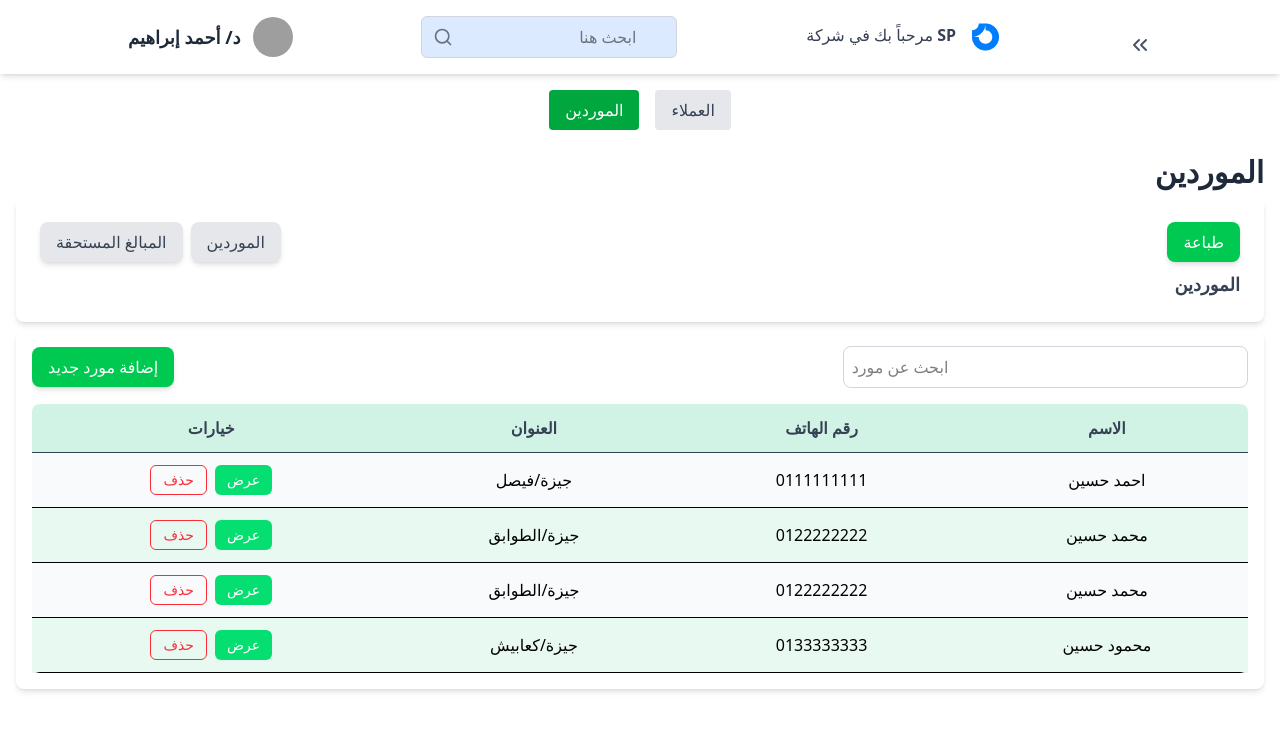
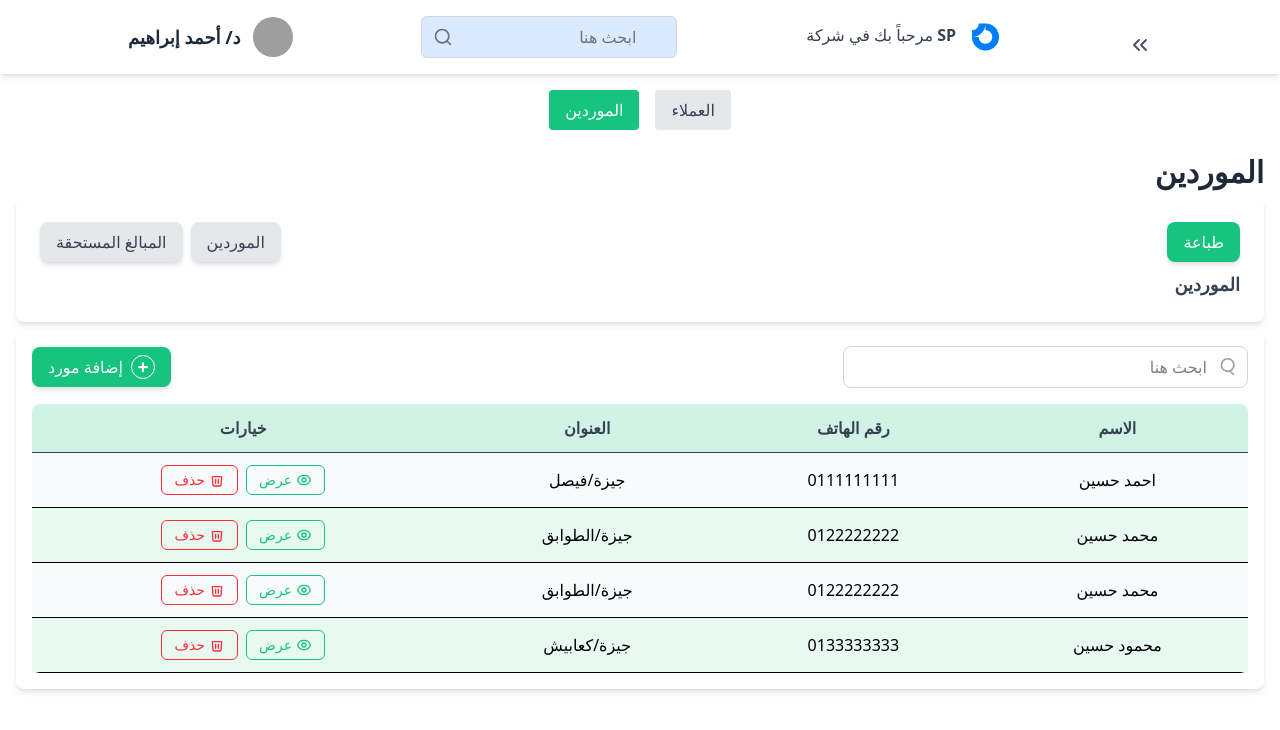
Before and after one commit to mhmd329/supplyers-and-customers, a Next.js app: page / in a window 1280 px wide. Shown: the top 730 px of the page. Built offline with nearby package versions, Linux system fonts and the light colour scheme; grey boxes are pictures that could not be loaded.

Commit message:
fix colors

```diff
--- a/src/app/components/customers/ordermanageCus.js
+++ b/src/app/components/customers/ordermanageCus.js
@@ -75,7 +75,7 @@ const OrderManagementCus = () => {
         <div className="flex flex-col items-end gap-2">
           <button
             onClick={() => window.print()}
-            className="bg-green-500 text-white px-4 py-2 rounded-lg shadow-md"
+            className="bg-[#16C47F] text-white px-4 py-2 rounded-lg shadow-md"
           >
             طباعة
           </button>
--- a/src/app/components/customers/tables/CustomerTable.js
+++ b/src/app/components/customers/tables/CustomerTable.js
@@ -98,7 +98,7 @@ const CustomerTable = ({ setActiveTab }) => {
               onClick={handleUpdateOrder}
               className={`w-full sm:w-24 h-12 rounded-md shadow transition flex items-center justify-center gap-2 ${(!selectedSupplier.name || !selectedSupplier.phone || !selectedSupplier.address)
                 ? 'bg-gray-400 cursor-not-allowed'
-                : 'bg-green-500 hover:bg-green-600 text-white'
+                : 'bg-[#16C47F] cursor-pointer text-white'
                 }`}
               disabled={!selectedSupplier.name || !selectedSupplier.phone || !selectedSupplier.address}
             >
@@ -148,18 +148,35 @@ const CustomerTable = ({ setActiveTab }) => {
       <div className="mb-4 flex flex-col sm:flex-row justify-between items-center">
         <button
           onClick={() => setIsModalOpen(true)}
-          className="bg-green-500 text-white px-4 py-2 rounded-lg shadow-md w-auto"
+          className="bg-[#16C47F] text-white px-4 py-2 rounded-lg shadow-md w-auto"
         >
-          إضافة عميل جديد
+          إضافة عميل
         </button>
 
+
+        <div className="relative mt-4 sm:mt-0 w-1/2 sm:w-1/3">
           <input
             type="text"
-          placeholder="ابحث عن عميل"
+            placeholder="ابحث هنا"
             value={searchQuery}
             onChange={(e) => setSearchQuery(e.target.value)}
-          className="mt-4 sm:mt-0 w-1/2 sm:w-1/3 p-2 border border-gray-300 rounded-lg"
+            className="w-full p-2 pr-10 border border-gray-300 rounded-lg text-right"
           />
+          <svg
+            xmlns="http://www.w3.org/2000/svg"
+            className="absolute right-3 top-1/2 transform -translate-y-1/2 w-5 h-5 text-gray-400"
+            fill="none"
+            viewBox="0 0 24 24"
+            stroke="currentColor"
+          >
+            <path
+              strokeLinecap="round"
+              strokeLinejoin="round"
+              strokeWidth={2}
+              d="M21 21l-4.35-4.35M16.65 16.65A7.5 7.5 0 1010.5 3a7.5 7.5 0 006.15 13.65z"
+            />
+          </svg>
+        </div>
       </div>
 
 
@@ -225,10 +242,10 @@ const CustomerTable = ({ setActiveTab }) => {
             <div className="mt-4 flex justify-between gap-2">
               <button
                 onClick={handleAddSupplier}
-                className="bg-green-600 text-white px-4 py-2 rounded-lg shadow-md"
+                className="bg-[#16C47F] text-white px-4 py-2 rounded-lg shadow-md"
                 disabled={!newSupplier.name || !newSupplier.phone || !newSupplier.address}
               >
-                حفظ العميل
+                حفظ
               </button>
 
             </div>
@@ -265,12 +282,47 @@ const CustomerTable = ({ setActiveTab }) => {
                       onClick={() => handleDeleteSupplier(supplier.id)}
                     >
                       حذف
+                      <svg
+                        xmlns="http://www.w3.org/2000/svg"
+                        className="w-4 h-4"
+                        fill="none"
+                        viewBox="0 0 24 24"
+                        stroke="currentColor"
+                      >
+                        <path
+                          strokeLinecap="round"
+                          strokeLinejoin="round"
+                          strokeWidth={2}
+                          d="M19 7l-.867 12.142A2 2 0 0116.138 21H7.862a2 2 0 01-1.995-1.858L5 7m5 4v6m4-6v6M9 7h6m2 0H7"
+                        />
+                      </svg>
                     </button>
+
                     <button
-                      className="bg-green-400 text-white px-2 sm:px-3 py-1 rounded-md hover:bg-green-600 transition flex items-center justify-center gap-1 text-xs sm:text-sm"
+                      className="text-[#16C47F] border border-[#16C47F] px-2 sm:px-3 py-1 rounded-md transition flex items-center justify-center gap-1 text-xs sm:text-sm"
                       onClick={() => handleEditOrder(supplier)}
                     >
                       عرض
+                      <svg
+                        xmlns="http://www.w3.org/2000/svg"
+                        className="w-4 h-4"
+                        fill="none"
+                        viewBox="0 0 24 24"
+                        stroke="#16C47F"
+                      >
+                        <path
+                          strokeLinecap="round"
+                          strokeLinejoin="round"
+                          strokeWidth={2}
+                          d="M15 12a3 3 0 11-6 0 3 3 0 016 0z"
+                        />
+                        <path
+                          strokeLinecap="round"
+                          strokeLinejoin="round"
+                          strokeWidth={2}
+                          d="M2.458 12C3.732 7.943 7.523 5 12 5c4.477 0 8.268 2.943 9.542 7-1.274 4.057-5.065 7-9.542 7-4.477 0-8.268-2.943-9.542-7z"
+                        />
+                      </svg>
                     </button>
                   </td>
                   <td className="py-3 px-4 text-sm sm:text-base">{supplier.address}</td>
--- a/src/app/components/supplyers/ordermanage.js
+++ b/src/app/components/supplyers/ordermanage.js
@@ -76,7 +76,7 @@ const OrderManagement = () => {
         <div className="flex flex-col items-end gap-2">
           <button
             onClick={() => window.print()}
-            className="bg-green-500 text-white px-4 py-2 rounded-lg shadow-md"
+            className="bg-[#16C47F] text-white px-4 py-2 rounded-lg shadow-md"
           >
             طباعة
           </button>
--- a/src/app/components/supplyers/tables/SuppliersTable.js
+++ b/src/app/components/supplyers/tables/SuppliersTable.js
@@ -99,11 +99,11 @@ const SuppliersTable = ({ setActiveTab }) => {
               onClick={handleUpdateOrder}
               className={`w-full sm:w-24 h-12 rounded-md shadow transition flex items-center justify-center gap-2 ${(!selectedSupplier.name || !selectedSupplier.phone || !selectedSupplier.address)
                 ? 'bg-gray-400 cursor-not-allowed'
-                : 'bg-green-500 hover:bg-green-600 text-white'
+                : 'bg-[#16C47F] hover:bg-green-500 text-white'
                 }`}
               disabled={!selectedSupplier.name || !selectedSupplier.phone || !selectedSupplier.address}
             >
-              تحديث
+              حفظ
             </button>
 
             <div className="w-full sm:w-1/3">
@@ -149,18 +149,39 @@ const SuppliersTable = ({ setActiveTab }) => {
       <div className="mb-4 flex flex-col sm:flex-row justify-between items-center">
         <button
           onClick={() => setIsModalOpen(true)}
-          className="bg-green-500 text-white px-4 py-2 rounded-lg shadow-md w-auto"
+          className="bg-[#16C47F] text-white px-4 py-2 rounded-lg shadow-md w-auto flex items-center gap-2"
         >
-          إضافة مورد جديد
+          إضافة مورد
+          <span className="text-xl font-bold w-6 h-6 flex items-center justify-center border  rounded-full">
+            +
+          </span>
         </button>
 
-        <input
-          type="text"
-          placeholder="ابحث عن مورد"
-          value={searchQuery}
-          onChange={(e) => setSearchQuery(e.target.value)}
-          className="mt-4 sm:mt-0 w-1/2 sm:w-1/3 p-2 border border-gray-300 rounded-lg"
-        />
+
+        <div className="relative mt-4 sm:mt-0 w-1/2 sm:w-1/3">
+          <input
+            type="text"
+            placeholder="ابحث هنا"
+            value={searchQuery}
+            onChange={(e) => setSearchQuery(e.target.value)}
+            className="w-full p-2 pr-10 border border-gray-300 rounded-lg text-right"
+          />
+          <svg
+            xmlns="http://www.w3.org/2000/svg"
+            className="absolute right-3 top-1/2 transform -translate-y-1/2 w-5 h-5 text-gray-400"
+            fill="none"
+            viewBox="0 0 24 24"
+            stroke="currentColor"
+          >
+            <path
+              strokeLinecap="round"
+              strokeLinejoin="round"
+              strokeWidth={2}
+              d="M21 21l-4.35-4.35M16.65 16.65A7.5 7.5 0 1010.5 3a7.5 7.5 0 006.15 13.65z"
+            />
+          </svg>
+        </div>
+
       </div>
 
 
@@ -226,10 +247,10 @@ const SuppliersTable = ({ setActiveTab }) => {
             <div className="mt-4 flex justify-between gap-2">
               <button
                 onClick={handleAddSupplier}
-                className="bg-green-600 text-white px-4 py-2 rounded-lg shadow-md"
+                className="bg-[#16C47F] text-white px-4 py-2 rounded-lg shadow-md"
                 disabled={!newSupplier.name || !newSupplier.phone || !newSupplier.address}
               >
-                حفظ المورد
+                حفظ
               </button>
 
             </div>
@@ -266,13 +287,49 @@ const SuppliersTable = ({ setActiveTab }) => {
                       onClick={() => handleDeleteSupplier(supplier.id)}
                     >
                       حذف
+                      <svg
+                        xmlns="http://www.w3.org/2000/svg"
+                        className="w-4 h-4"
+                        fill="none"
+                        viewBox="0 0 24 24"
+                        stroke="currentColor"
+                      >
+                        <path
+                          strokeLinecap="round"
+                          strokeLinejoin="round"
+                          strokeWidth={2}
+                          d="M19 7l-.867 12.142A2 2 0 0116.138 21H7.862a2 2 0 01-1.995-1.858L5 7m5 4v6m4-6v6M9 7h6m2 0H7"
+                        />
+                      </svg>
                     </button>
+
                     <button
-                      className="bg-green-400 text-white px-2 sm:px-3 py-1 rounded-md hover:bg-green-600 transition flex items-center justify-center gap-1 text-xs sm:text-sm"
+                      className="text-[#16C47F] border border-[#16C47F] px-2 sm:px-3 py-1 rounded-md transition flex items-center justify-center gap-1 text-xs sm:text-sm"
                       onClick={() => handleEditOrder(supplier)}
                     >
                       عرض
+                      <svg
+                        xmlns="http://www.w3.org/2000/svg"
+                        className="w-4 h-4"
+                        fill="none"
+                        viewBox="0 0 24 24"
+                        stroke="#16C47F"
+                      >
+                        <path
+                          strokeLinecap="round"
+                          strokeLinejoin="round"
+                          strokeWidth={2}
+                          d="M15 12a3 3 0 11-6 0 3 3 0 016 0z"
+                        />
+                        <path
+                          strokeLinecap="round"
+                          strokeLinejoin="round"
+                          strokeWidth={2}
+                          d="M2.458 12C3.732 7.943 7.523 5 12 5c4.477 0 8.268 2.943 9.542 7-1.274 4.057-5.065 7-9.542 7-4.477 0-8.268-2.943-9.542-7z"
+                        />
+                      </svg>
                     </button>
+
                   </td>
                   <td className="py-3 px-4 text-sm sm:text-base">{supplier.address}</td>
                   <td className="py-3 px-4 text-sm sm:text-base">{supplier.phone}</td>
--- a/src/app/page.js
+++ b/src/app/page.js
@@ -15,7 +15,7 @@ export default function Home() {
           onClick={() => setActiveTab("suppliers")}
           className={`px-4 py-2 rounded ${
             activeTab === "suppliers"
-              ? "bg-green-600 text-white"
+              ? "bg-[#16C47F] text-white"
               : "bg-gray-200 text-gray-700"
           }`}
         >
@@ -26,7 +26,7 @@ export default function Home() {
           onClick={() => setActiveTab("customers")}
           className={`px-4 py-2 rounded ${
             activeTab === "customers"
-              ? "bg-green-600 text-white"
+              ? "bg-[#16C47F] text-white"
               : "bg-gray-200 text-gray-700"
           }`}
         >
```
Also changed, not shown: src/app/components/customers/tables/InvoicesTableCus.js (+22 -6 lines), src/app/components/supplyers/tables/InvoicesTable.js (+22 -6 lines), src/app/components/supplyers/tables/QuotationsTable.js (+47 -8 lines). Lines whose indentation alone changed are shown as unchanged.
